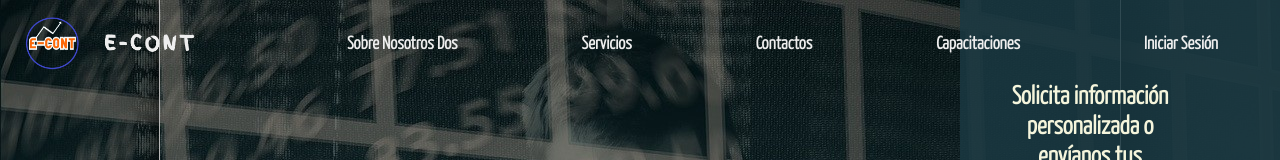
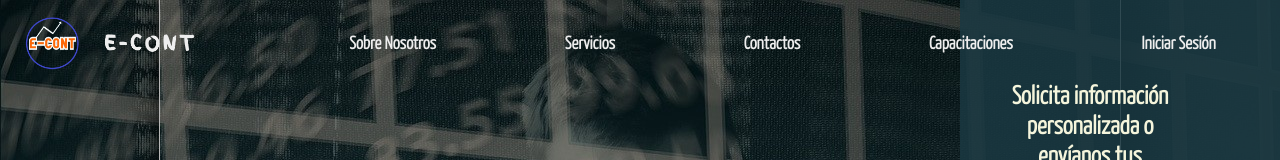
Before and after one commit to jleoac/E-CONT, an Angular app in the folder proyecto-econt/: page / in a window 1280 px wide. Shown: the top 160 px of the page. Built offline with nearby package versions, Linux system fonts and the light colour scheme; no server answers.

Commit message:
frontend

```diff
--- a/package.json
+++ b/package.json
@@ -6,7 +6,6 @@
   "scripts": {
     "install": "cd backend && npm install && cd ../proyecto-econt && npm install",
     "build": "cd proyecto-econt && npx ng build --configuration production",
-    "heroku-postbuild": "cd proyecto-econt && npx ng build --configuration production",
     "start": "cd backend && npm start"
   },
   "dependencies": {
--- a/proyecto-econt/src/app/app.component.html
+++ b/proyecto-econt/src/app/app.component.html
@@ -9,7 +9,7 @@
 
   <ul class="nav-links" [class.active]="menuAbierto">
     <li id="logo"><a [routerLink]="['/homepage']" (click)="scrollToTop(); goHome(); menuAbierto = false">E-CONT</a></li>
-    <li><a [routerLink]="['/sobre-nosotros']" [routerLinkActive]="['actived']" (click)="cerrarMenuYScroll()">Sobre nosotros dos</a></li>
+    <li><a [routerLink]="['/sobre-nosotros']" [routerLinkActive]="['actived']" (click)="cerrarMenuYScroll()">Sobre nosotros</a></li>
     <li><a [routerLink]="['/servicios']" [routerLinkActive]="['actived']" (click)="cerrarMenuYScroll()">Servicios</a></li>
     <li><a [routerLink]="['/contacto']" [routerLinkActive]="['actived']" (click)="cerrarMenuYScroll()">Contactos</a></li>
     <li><a [routerLink]="['/cursos-listado']" [routerLinkActive]="['actived']" (click)="cerrarMenuYScroll()">Capacitaciones</a></li>
```
Also changed, not shown: 4 other files (tests, documents, lock files or other folders).
